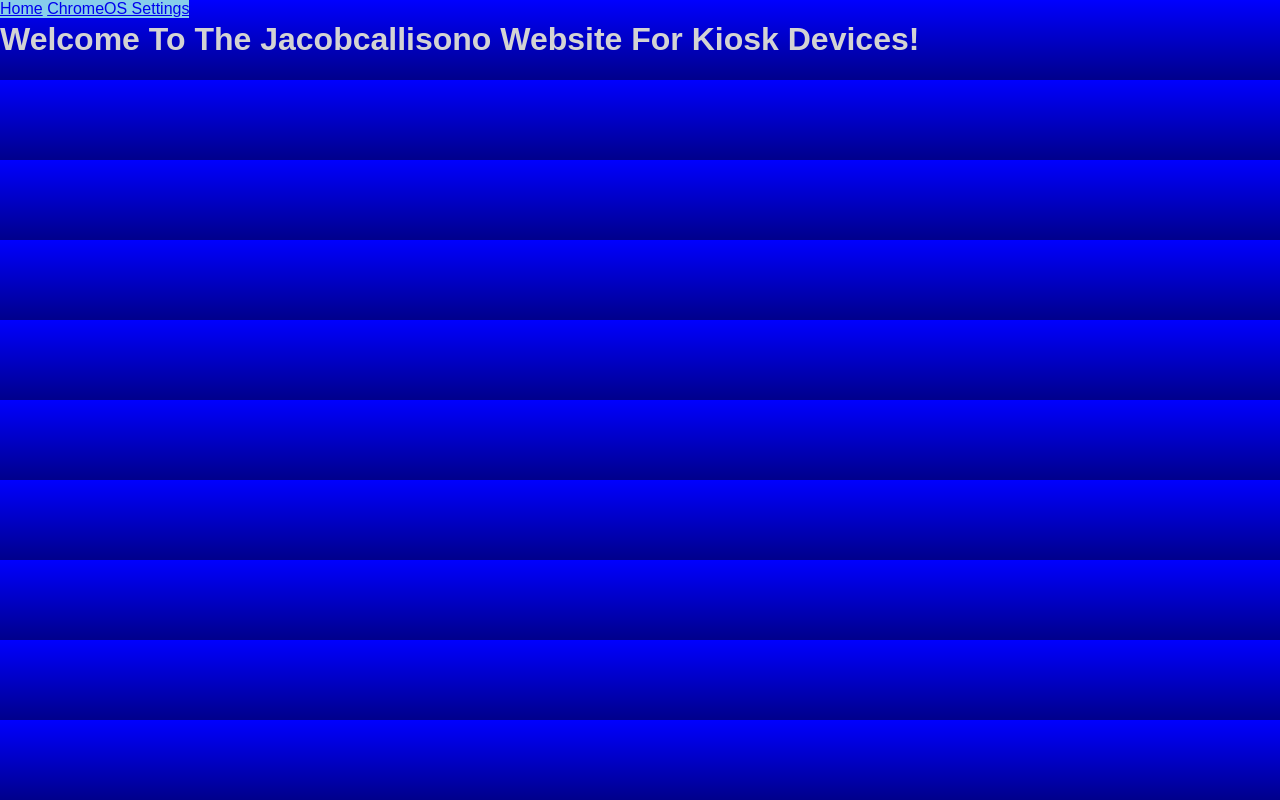
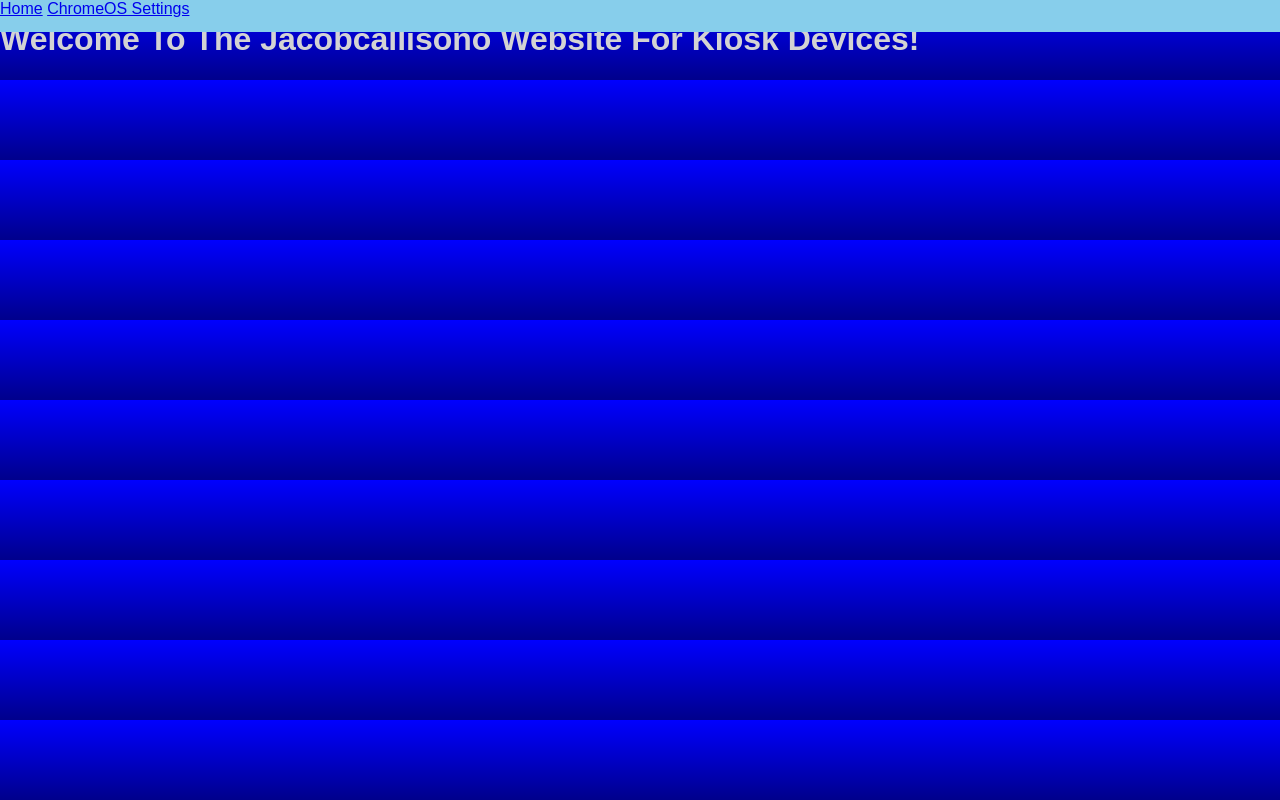
Before and after one commit to Jacobcallisono01/JacobcallisonoKiosk, a plain HTML site: page index.html in a window 1280 px wide. Drawn offline with Linux system fonts and the light colour scheme.

Commit message:
V0.1.0_01

```diff
--- a/style.css
+++ b/style.css
@@ -3,6 +3,7 @@ body{
     background: linear-gradient(blue, darkblue);
     font-family: sans-serif;
     color: lightgrey;
+    height: 100%;
 }
 button{
     background: linear-gradient(lightgrey,darkgrey);
@@ -13,6 +14,7 @@ body:window-inactive{
     background: linear-gradient(darkblue, black);
     font-family: sans-serif;
     color: white;
+    height: 100%;
 }
 button:hover{
     background: linear-gradient(white,grey);
@@ -20,7 +22,8 @@ button:hover{
 }
 .toolbar{
     background-color:skyblue;
-    height: 32;
+    width: 100%;
+    height: 32px;
     position: fixed;
     top:0;
 }
```
